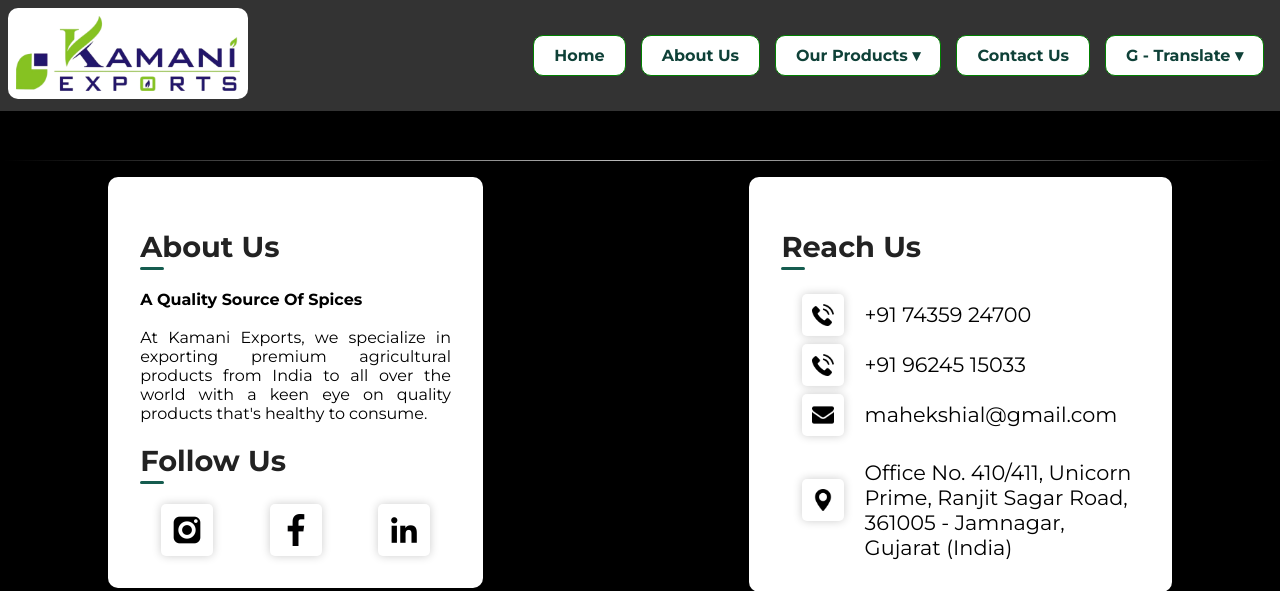
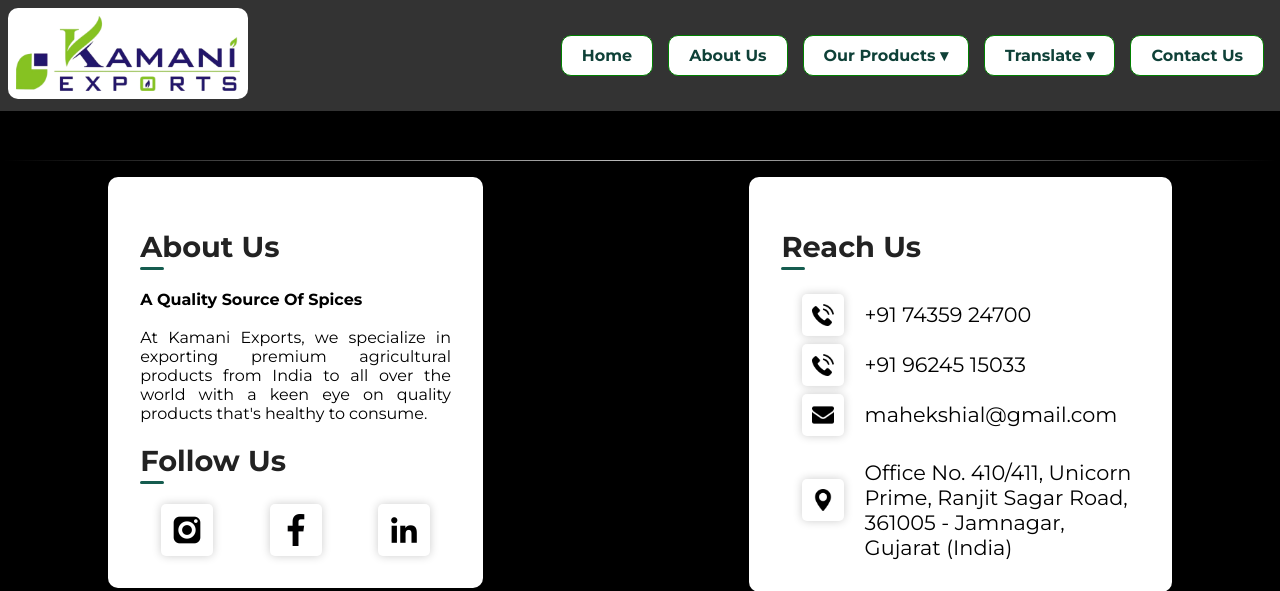
Before and after one commit to ezyway/MNE-Website, a PHP site: page /index.php in a window 1280 px wide. Shown: the top 591 px of the page. Run offline with PHP 8.4, Linux system fonts and the light colour scheme.

Commit message:
moved contact us to the last to make space for drop down of translate

```diff
--- a/website/nav.php
+++ b/website/nav.php
@@ -44,13 +44,14 @@
                 </ul>
             </li>
 
+            <!-- Google Translate Dropdown -->
+            <li class="navbar_nav__item navbar_nav__item--dropdown">
+                <a href="#" class="navbar_nav__link">Translate <span class="navbar_nav__arrow">&#9662;</span></a>
+                <?php include("lang_dropdown.html"); ?>
+            </li>
+
             <li class="navbar_nav__item"><a href="contact.php" class="navbar_nav__link">Contact Us</a></li>
 
-            <!-- Google Translate Dropdown -->
-            <li class="navbar_nav__item navbar_nav__item--dropdown">
-                <a href="#" class="navbar_nav__link">G - Translate <span class="navbar_nav__arrow">&#9662;</span></a>
-                <?php include("lang_dropdown.html"); ?>
-            </li>
 
         </ul>
 
```
